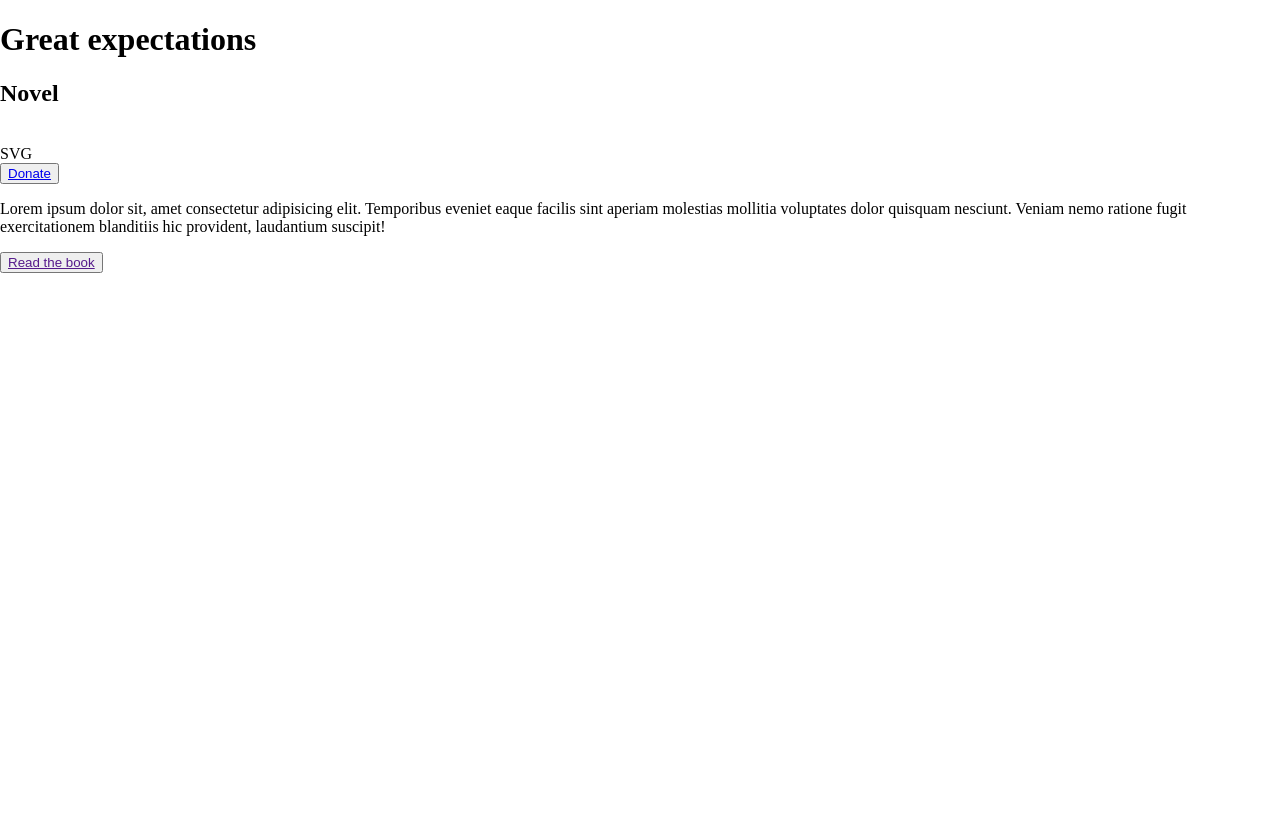
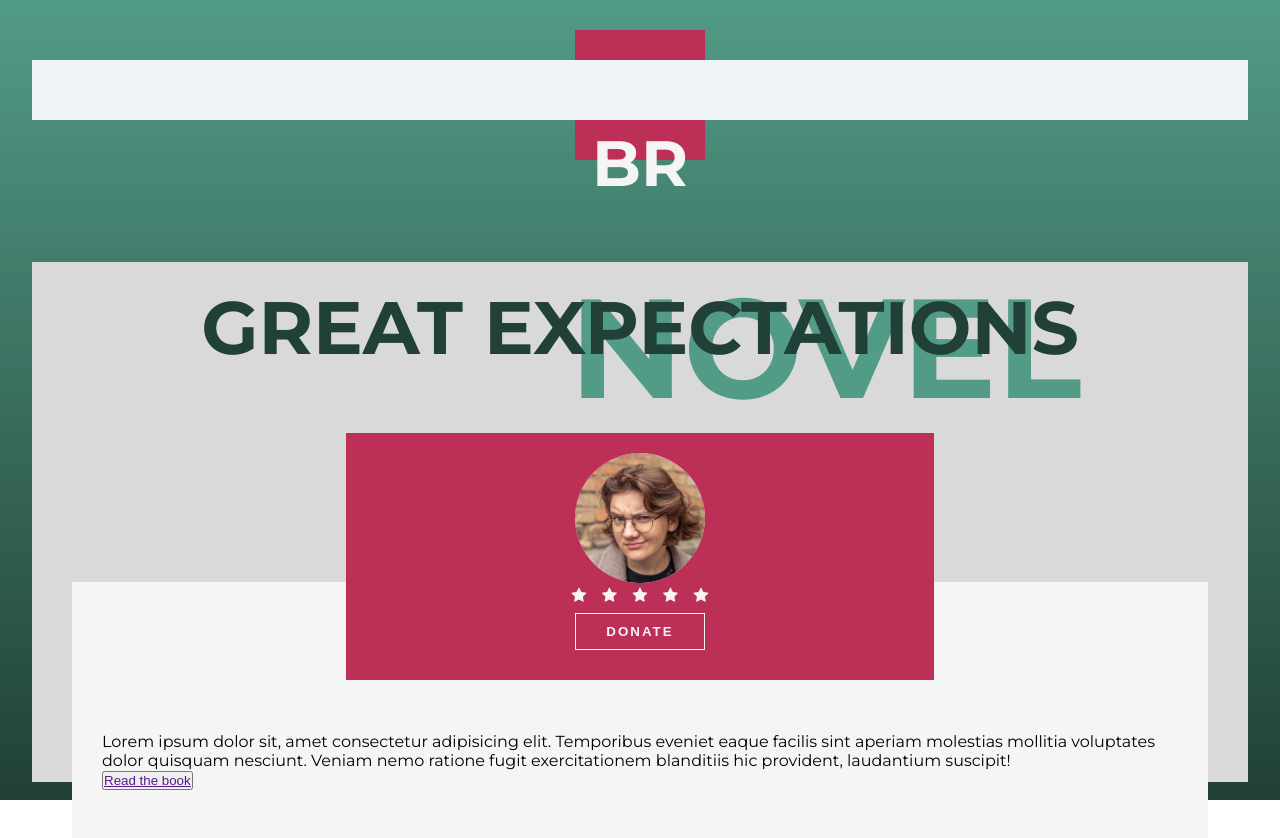
Before and after one commit to AstaRem/css_position_friday, a plain HTML site: page index.html in a window 1280 px wide. Before the commit the page ends 800 px from the top, so only its background shows below. Drawn offline with Linux system fonts and the light colour scheme.

Commit message:
alligning and adjusting containers

```diff
--- a/index.html
+++ b/index.html
@@ -5,25 +5,35 @@
     <meta name="viewport" content="width=device-width, initial-scale=1.0">
     <title>BR</title>
     <link href="styles.css" rel="stylesheet">
+    <link rel="preconnect" href="https://fonts.googleapis.com">
+    <link rel="preconnect" href="https://fonts.gstatic.com" crossorigin>
+    <link href="https://fonts.googleapis.com/css2?family=Montserrat:ital,wght@0,100..900;1,100..900&display=swap" rel="stylesheet">
+    <link rel="stylesheet" href="https://cdnjs.cloudflare.com/ajax/libs/font-awesome/4.7.0/css/font-awesome.min.css">
 </head>
 <body>
     <div class="wrapper">
-        <div class="navigation-container">
+        <header class="navigation-container">
             <div class="navigation-rectangle"></div>
             <div class="background-square"></div>
-            <div class="logo"></div>
-        </div>
+            <div class="logo">BR</div>
+        </header>
 
         <main class="main-container">
             <div class="title-container">
-                <div><h1>Great expectations</h1></div>
-                <div><h2>Novel</h2></div>
+                <div class="title-name"><h1>Great expectations</h1></div>
+                <div class="subtitle-name"><p>Novel</p></div>
             </div>
 
             <div class="author-container">
-                <div> <img src=""> </div>
-                <div> SVG</div>
-                <button><a href="#">Donate</a></button>
+                <div class="image-container"> <img class="author-image" src="images/author-photo.jpg"></div>
+                <div class="ratings-container">
+                    <span class="fa fa-star"></span>
+                    <span class="fa fa-star"></span>
+                    <span class="fa fa-star"></span>
+                    <span class="fa fa-star"></span>
+                    <span class="fa fa-star"></span>
+                </div>
+                <div><button class="donate-btn"><a href="#">Donate</a></button></div>
             </div>
 
             <div class="text-container">
@@ -31,12 +41,14 @@
                     <p>Lorem ipsum dolor sit, amet consectetur adipisicing elit. Temporibus eveniet eaque facilis sint aperiam molestias mollitia voluptates dolor quisquam nesciunt. Veniam nemo ratione fugit exercitationem blanditiis hic provident, laudantium suscipit!
                     </p>
                 </div>
-                <button><a href="">Read the book</a></button>
+
+                <div class="read-more-container">
+                    <button><a href="">Read the book</a></button>
+                </div>
+
+
             </div>
 
-            <div class="read-more-container">
-
-            </div>
         </main>
 
 
--- a/styles.css
+++ b/styles.css
@@ -1,4 +1,172 @@
-body {
+/*
+// <uniquifier>: Use a unique and descriptive class name
+// <weight>: Use a value from 100 to 900
+
+.montserrat-<uniquifier> {
+  font-family: "Montserrat", serif;
+  font-optical-sizing: auto;
+  font-weight: <weight>;
+  font-style: normal;
+} */
+
+:root {
+    --background-color-light: #529B86;
+    --background-color-dark: #214037;
+    --accent-color: #BC2F57;
+    --header-color: #214037;
+    --main-background-color: #D9D9D9;
+    --navigation-backgound-color: #EFF4F7;
+    --content-background-color: #D9D9D9;
+    --logo-color:#F5F5F5;
+}
+
+* {
     padding: 0;
     margin: 0;
+    /* box-sizing: border-box */
 }
+
+.wrapper {
+    height: 100vh;
+    width: 100%;
+    font-family: "Montserrat", serif;
+    background-image: linear-gradient(var(--background-color-light), var(--background-color-dark));
+    display: flex;
+    flex-direction: column;
+    align-items: center;
+}
+
+
+.navigation-container {
+    width: 95%;
+    margin: 30px 0;
+    display: flex;
+    flex-direction: column;
+    align-items: center;
+    justify-content: center;
+    position: relative;
+
+}
+
+.navigation-rectangle {
+    width: 100%;
+    height: 60px;
+    background-color: var(--navigation-backgound-color);
+    z-index:3;
+    margin-top: 30px;
+
+}
+
+.background-square {
+    width: 130px;
+    height: 130px;
+    background-color: var(--accent-color);
+    z-index: 2;
+    position:absolute;
+    top: 0;
+}
+
+.logo{
+    z-index: 4;
+    margin-top: 4px;
+    font-size: 64px;
+    font-weight: 700;
+    color: var(--logo-color);
+}
+
+/* main section */
+.main-container {
+    width: 95%;
+    height: 65%;
+    background-color: var(--content-background-color);
+    margin-top: 30px;
+    display: flex;
+    flex-direction: column;
+    align-items: center;
+    position: relative;
+}
+
+.title-container{
+    position: relative;
+    display: flex;
+    flex-direction: column;
+    align-items: center;
+}
+
+.title-container .title-name {
+    margin-top: 20px;
+    z-index: 2;
+}
+
+.title-container h1 {
+    font-size: 5.8cqw;
+    font-weight: 700;
+    color: var(--background-color-dark);
+    text-transform: uppercase;
+
+}
+
+.title-container p {
+    position: absolute;
+    z-index: 1;
+    top: 0;
+    left: 42%;
+}
+
+.title-container .subtitle-name {
+    font-size: 11cqw;
+    font-weight: 700;
+    color: var(--background-color-light);
+    text-transform: uppercase;
+}
+
+/* author card */
+
+.author-container {
+    margin-top:60px;
+    background-color: var(--accent-color);
+    width: 45%;
+    display: flex;
+    flex-direction: column;
+    align-items: center;
+    padding: 20px;
+    z-index: 5;
+}
+
+.author-image {
+    border-radius: 50%;
+}
+
+.ratings-container {
+    display: flex;
+    color: var(--logo-color);
+    width: 25%;
+    justify-content: space-between;
+}
+
+
+.donate-btn {
+    border: 1px solid var(--logo-color);
+    background-color: var(--accent-color);
+    padding: 10px 30px;
+    margin: 10px;
+}
+
+.donate-btn > a {
+    color: var(--logo-color);
+    text-decoration: none;
+    text-transform: uppercase;
+    font-weight: 600;
+    letter-spacing: 2px;
+}
+
+/* text container */
+.text-container {
+    height: 100%;
+    background-color: var(--logo-color);
+    margin: 20px 40px;
+    padding:  150px 30px 30px 30px;
+    z-index: 4;
+    position: absolute;
+    top: 300px;
+}
```
Also changed, not shown: images/author-photo.jpg (added), images/logo.svg (added).
